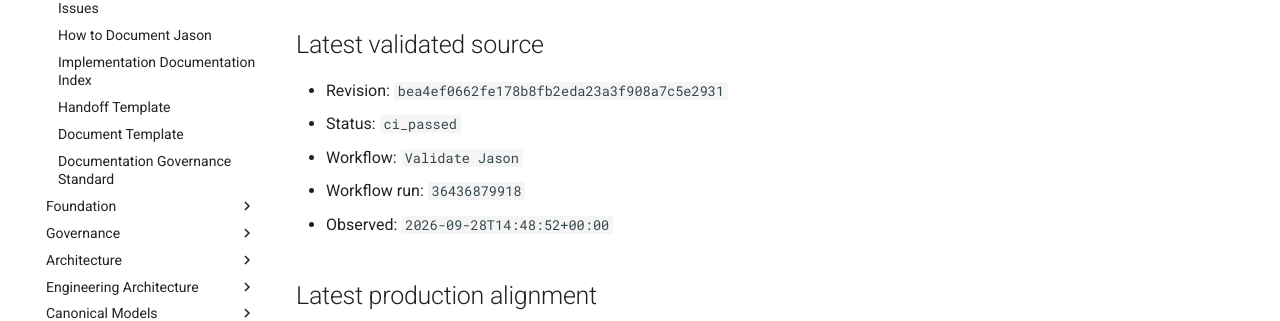
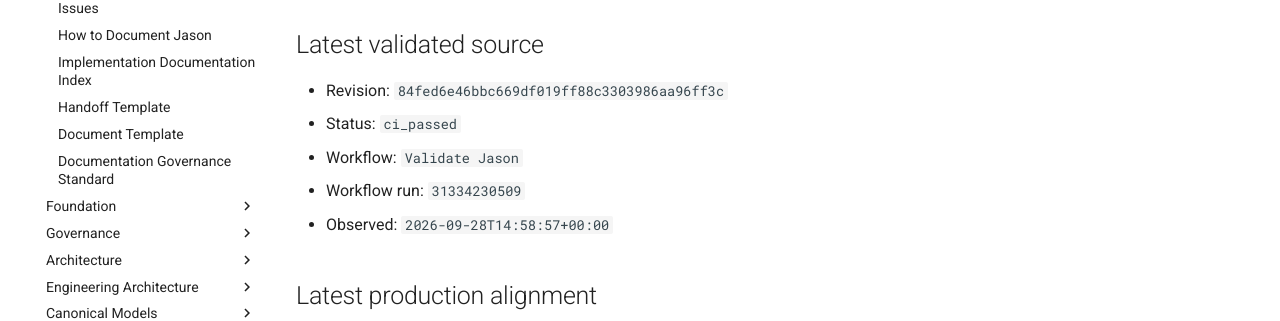
Before and after one commit to al-teamaot-com/jason, an MkDocs documentation site: the page built from docs/control/AUTOMATED-CHANGE-STATE.md, in a window 1280 px wide and 1163 px high. Shown: the part 337-658 px from the top of the window. Built offline with MkDocs 1.6.1 and Material for MkDocs 9.7.7, drawn with Linux system fonts in a browser that asks for light colours; comment, search, counter and statistics services are not loaded.

Commit message:
Reconcile automated documentation state for 84fed6e46bbc

```diff
--- a/docs/control/AUTOMATED-CHANGE-STATE.md
+++ b/docs/control/AUTOMATED-CHANGE-STATE.md
@@ -8,11 +8,11 @@
 
 ## Latest validated source
 
-- Revision: `bea4ef0662fe178b8fb2eda23a3f908a7c5e2931`
+- Revision: `84fed6e46bbc669df019ff88c3303986aa96ff3c`
 - Status: `ci_passed`
 - Workflow: `Validate Jason`
-- Workflow run: `36436879918`
-- Observed: `2026-09-28T14:48:52+00:00`
+- Workflow run: `31334230509`
+- Observed: `2026-09-28T14:58:57+00:00`
 
 ## Latest production alignment
 
```
Also changed, not shown: docs/control/AUTOMATED-CHANGE-STATE.json (+4 -4 lines).
